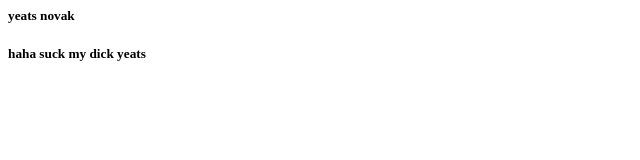
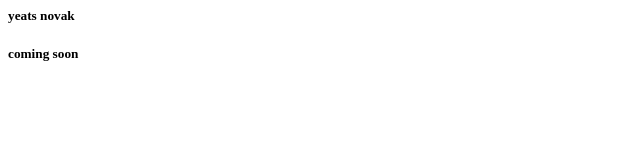
Before and after one commit to yeatsnovak/yeatsnovak.github.io, a plain HTML site: page index.html in a window 1280 px wide. Shown: the full height of the page, 0-640 px from the left. Drawn offline with Linux system fonts and the light colour scheme.

Commit message:
Update index.html

```diff
--- a/index.html
+++ b/index.html
@@ -3,4 +3,4 @@
 
 
 
-<h5> haha suck my dick yeats<h5>
+<h5> coming soon<h5>
```
